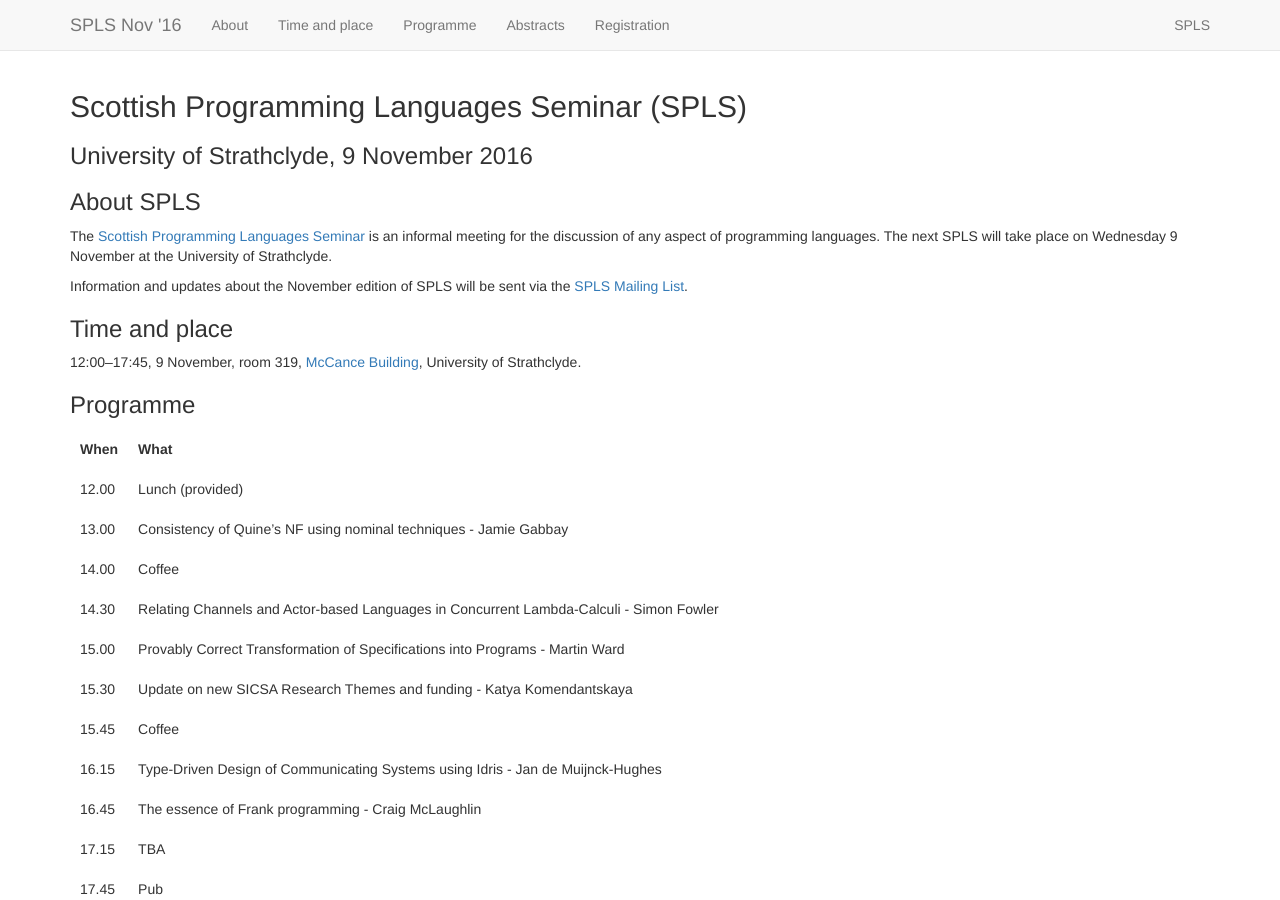
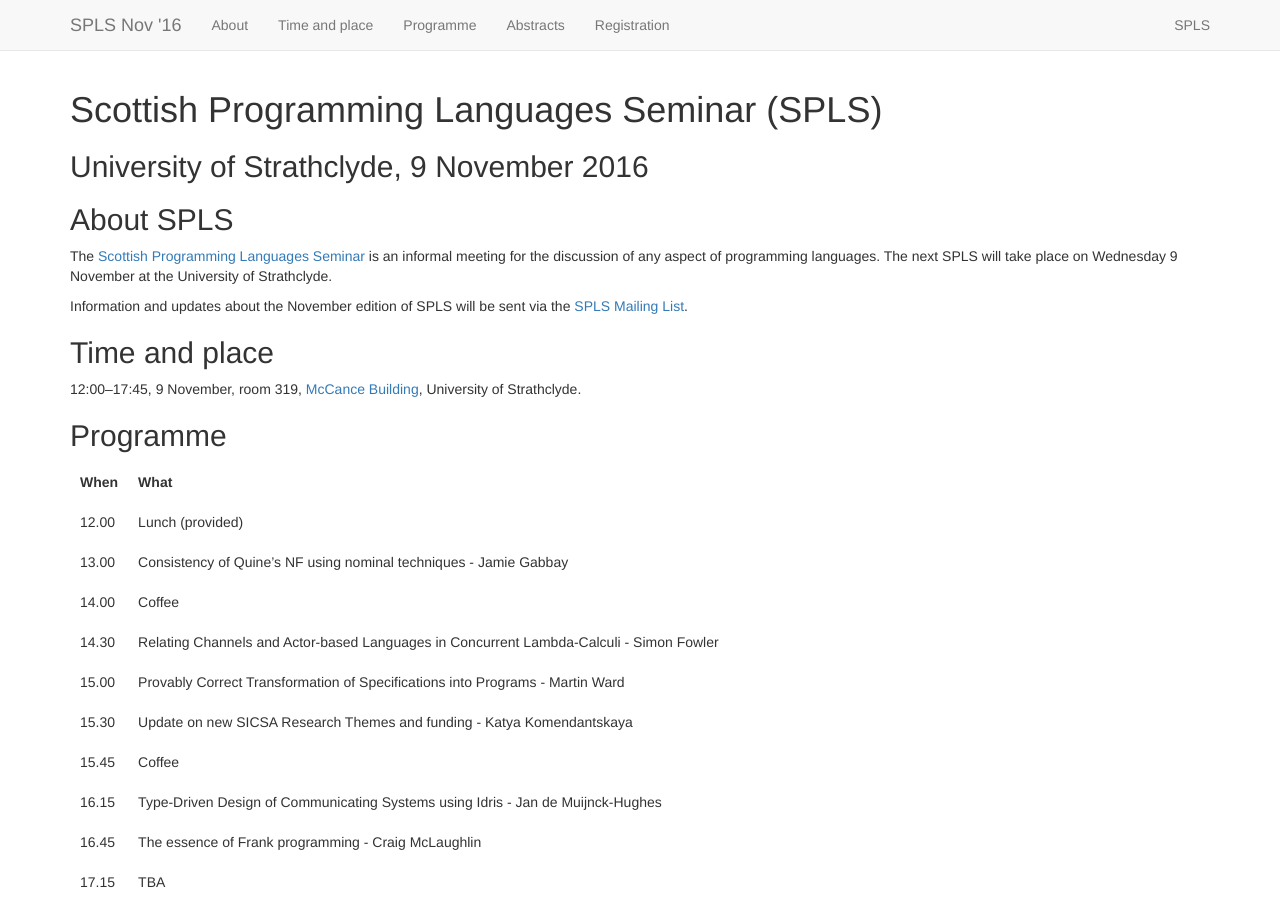
Before and after one commit to msp-strath/spls-16, a Jekyll site: the page built from index.md, in a window 1280 px wide and 900 px high. Built offline with Jekyll 4.4.1, drawn with Linux system fonts in a browser that asks for light colours; nearby versions of some CDN libraries.

Commit message:
attempt to make titles more title-like

```diff
--- a/index.md
+++ b/index.md
@@ -3,11 +3,11 @@ title: SPLS Nov '16
 layout: default
 ---
 
-## Scottish Programming Languages Seminar (SPLS)
+# Scottish Programming Languages Seminar (SPLS)
 
-### University of Strathclyde, 9 November 2016
+## University of Strathclyde, 9 November 2016
 
-### About SPLS
+## About SPLS
 
 The [Scottish Programming Languages Seminar](http://www.dcs.gla.ac.uk/research/spls/)
 is an informal meeting for the discussion of any aspect of programming languages.
@@ -16,10 +16,10 @@ The next SPLS will take place on Wednesday 9 November at the University of Strat
 Information and updates about the November edition of SPLS will be sent
 via the [SPLS Mailing List](https://mr1.dcs.gla.ac.uk/mailman/listinfo/spls).
 
-### Time and place
+## Time and place
 12:00--17:45, 9 November, room 319, [McCance Building](https://goo.gl/maps/2JjoPR6FvY82), University of Strathclyde.
 
-### Programme
+## Programme
 
 |When   | What                                                                                          |
 |-------|-----------------------------------------------------------------------------------------------|
@@ -35,18 +35,18 @@ via the [SPLS Mailing List](https://mr1.dcs.gla.ac.uk/mailman/listinfo/spls).
 | 17.15 | TBA                                                                                           |
 | 17.45 | Pub                                                                                           |
 
-### Abstracts
+## Abstracts
 
-#### [Jamie Gabbay](http://www.gabbay.org.uk/) (Heriot-Watt)
+### [Jamie Gabbay](http://www.gabbay.org.uk/) (Heriot-Watt)
 
-##### Consistency of Quine's NF using nominal techniques
+#### Consistency of Quine's NF using nominal techniques
 
 Naive set theory has one rule; naive sets comprehension: If φ is a predicate, then {a | φ(a)} is a set. This is inconsistent by Bertrand Russell’s famous observation of 1901 that {a | a ∉ a} ∈ {a | a ∉ a} if and only if {a | a ∉ a} ∉ {a | a ∉ a}.
 Solutions proposed included Zermelo-Fraenkel set theory, simple type theory, and Quine’s New Foundations (NF). NF works by restricting comprehension to stratifiable formulae; those in which variables can be assigned ‘levels’, which are natural numbers, such that if a ∈ b occurs and a has level n, then b must have level n+1. Russell’s example is ruled out because a ∉ a cannot be stratified. Consistency of NF has been an open problem since it was proposed by Quine in 1937.  I will present a claimed proof of consistency of Quine’s NF (the paper is available from www.gabbay.org.uk/papers.html and on arXiv, and is under review). In use, NF feels more like a simple type theory than it does a set theory, and there are deep reasons for this which come out in my proof.  My proof, while ostensibly about set theory, is actually about applying ideas from rewriting and computing to ideas from set theory, along with a pinch of non-Tarskian thinking about what binders (including forall and lambda) are. In my talk I will present the proof with an emphasis on the implications that this specific result has more generally for the theory of computing.
 
-#### [Simon Fowler](http://simonjf.com/) (Edinburgh)
+### [Simon Fowler](http://simonjf.com/) (Edinburgh)
 
-##### Relating Channels and Actor-based Languages in Concurrent Lambda-Calculi
+#### Relating Channels and Actor-based Languages in Concurrent Lambda-Calculi
 
 To aid the development of highly-concurrent and distributed systems,
 communication-centric programming languages take communication and
@@ -66,9 +66,9 @@ that both translations are type- and semantics-preserving.
 
 (joint work with Sam Lindley and Philip Wadler)
 
-#### [Martin Ward](http://www.tech.dmu.ac.uk/~mward/) (De Montfort University)
+### [Martin Ward](http://www.tech.dmu.ac.uk/~mward/) (De Montfort University)
 
-##### Provably Correct Transformation of Specifications into Programs
+#### Provably Correct Transformation of Specifications into Programs
 
 This talk will introduce the transformational programming method
 of algorithm derivation. This starts with a formal specification
@@ -87,9 +87,9 @@ for a separate "verification" step.
 These factors help to ensure that the method is capable of scaling
 up to the development of large and complex software systems.
 
-#### [Jan de Muijnck-Hughes](https://jfdm.github.io/) (St Andrews)
+### [Jan de Muijnck-Hughes](https://jfdm.github.io/) (St Andrews)
 
-##### Type-Driven Design of Communicating Systems using Idris
+#### Type-Driven Design of Communicating Systems using Idris
 
 The idea of communicating systems is a cornerstone of modern technology that allows heterogeneous collections of components to communicate through well-defined communication patterns.
 However, there is a disconnect between the tooling and languages used to design, implement and reason about communication protocols.
@@ -102,9 +102,9 @@ Demonstrated is use of *sessions* to describe common communication patterns, and
 
 Given time future work will also be presented detailing our next steps in linking these descriptions to implementations such that compile time correctness guarantees over the actions of an entity in a communicating system can be given respective to a known specification.
 
-#### [Craig McLaughlin](http://homepages.inf.ed.ac.uk/s1544843/) (Edinburgh)
+### [Craig McLaughlin](http://homepages.inf.ed.ac.uk/s1544843/) (Edinburgh)
 
-##### The essence of Frank programming
+#### The essence of Frank programming
 
 Frank is a strict functional language supporting algebraic effects
 (a la Plotkin & Power) and handlers (a la Plotkin & Pretnar) within an
@@ -122,22 +122,22 @@ Frank and how we have leveraged existing technology in its
 development. Finally, I will speculate on some future work. (Joint work with
 Sam Lindley and Conor McBride to appear at POPL 2017.)
 
-#### [Katya Komendantskaya](http://www.macs.hw.ac.uk/~ek19/) (Heriot-Watt)
+### [Katya Komendantskaya](http://www.macs.hw.ac.uk/~ek19/) (Heriot-Watt)
 
-##### Update on new SICSA Research Themes and funding
+#### Update on new SICSA Research Themes and funding
 
-### Registration
+## Registration
 
 Please register using this [form](https://goo.gl/forms/Fngd3qYbwh4lDtjm2).
 
-### Organizers
+## Organizers
 
 * [Bob Atkey](https://bentnib.org), University of Strathclyde
 * [James Chapman](https://jmchapman.github.io), University of Strathclyde
 * [Conor McBride](https://personal.cis.strath.ac.uk/conor.mcbride/), University of Strathclyde
 * [Fredrik Nordvall Forsberg](https://personal.cis.strath.ac.uk/fredrik.nordvall-forsberg/), University of Strathclyde
 
-### Acknowledgements
+## Acknowledgements
 
 This meeting of SPLS has received financial support from the
 [Theory, Modelling and Computation theme](http://www.sicsa.ac.uk/research/theory-modelling-computation/)
```
